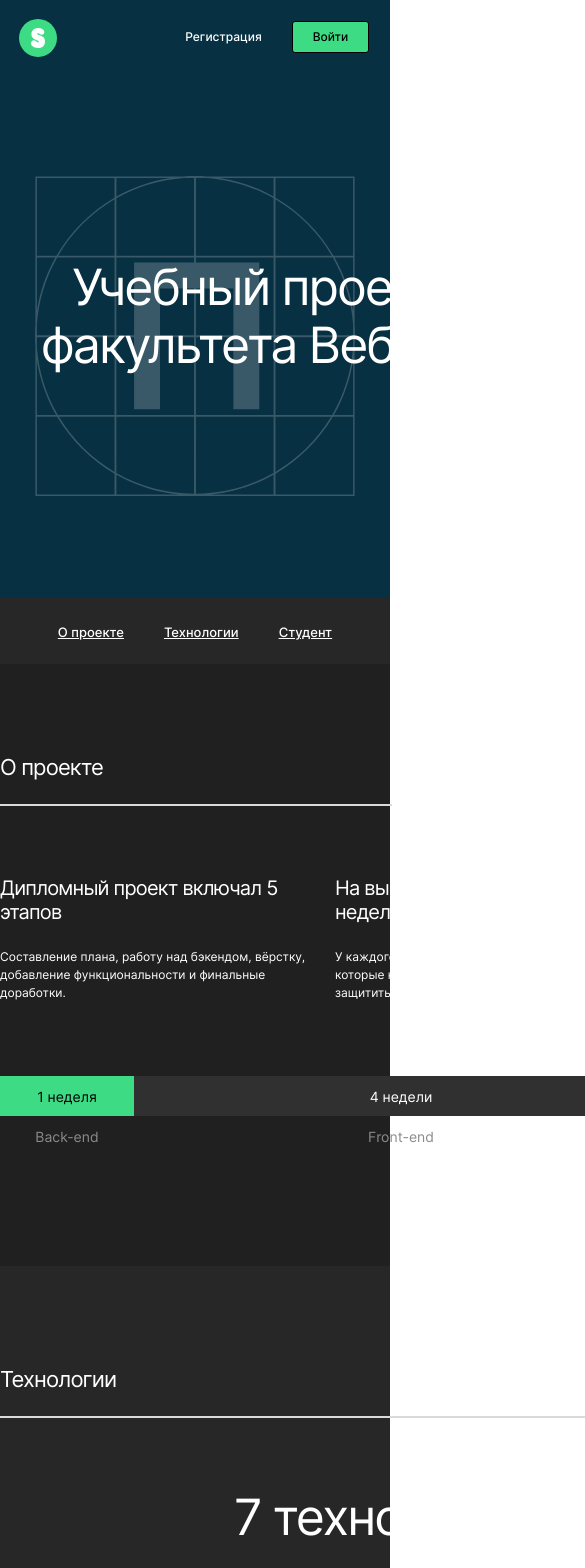
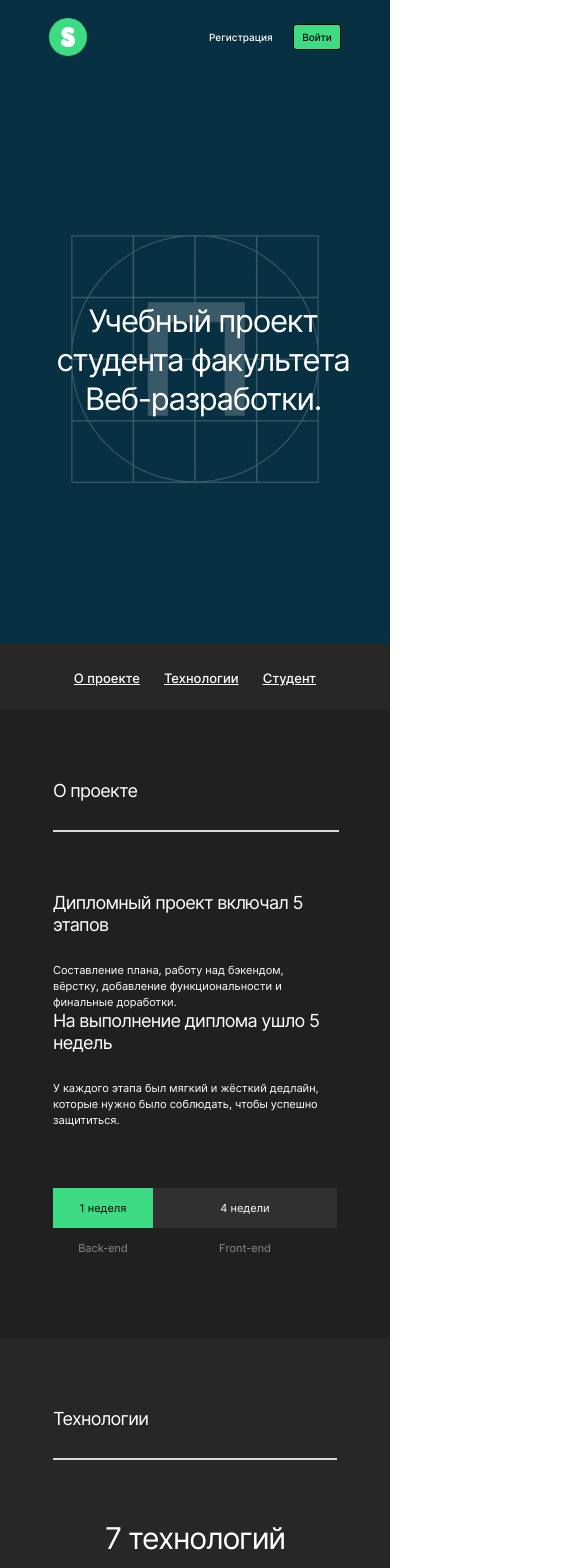
Before and after one commit to the69nemo/movies-explorer-frontend, a React (Create React App) app: page / in a window 390 px wide. Shown: the top 1568 px of the page, 585 px wide, since content can reach past the window. Built offline with nearby package versions, Linux system fonts and the light colour scheme.

Commit message:
main_320px: done

```diff
--- a/src/components/AboutMe/AboutMe.css
+++ b/src/components/AboutMe/AboutMe.css
@@ -27,7 +27,7 @@
 .about-me__container {
   display: grid;
   grid-template-columns: 600px 270px;
-  grid-template-rows: 60px 38px 190px 39px;
+  grid-template-rows: repeat(auto-fit, minmax(18px, 1fr));
   column-gap: 270px;
 }
 
@@ -71,9 +71,12 @@
 
 .about-me__social-wrapper {
   display: flex;
+  padding-top: 99px;
 }
 
 .about-me__social {
+  margin: 0;
+  padding: 0;
   margin-right: 20px;
   font-style: normal;
   font-weight: 500;
@@ -91,12 +94,12 @@
 @media screen and (max-width: 1280px) {
   .about-me {
     max-width: 668px;
-    padding: 90px 0 91px
+    padding: 90px 0 91px;
   }
 
   .about-me__container {
     grid-template-columns: 364px 255px;
-    grid-template-rows: 60px 38px 170px 39px;
+
     column-gap: 49px;
   }
 
@@ -111,7 +114,8 @@
     height: 307px;
   }
 
-  .about-me__subtitle, .about-me__discription {
+  .about-me__subtitle,
+  .about-me__discription {
     font-size: 12px;
     line-height: 18px;
   }
@@ -120,7 +124,56 @@
     margin-bottom: 66px;
   }
 
-  .about-me__social {
-    margin-top: 20px;
+  .about-me__social-wrapper {
+    padding-top: 20px;
   }
 }
+
+@media screen and (max-width: 768px) {
+  .about-me {
+    max-width: 292px;
+    padding: 70px 0 69px;
+  }
+
+  .about-me__container {
+    grid-template-columns: 292px;
+
+  }
+
+  .about-me__photo {
+    width: 292px;
+    height: 352px;
+    grid-row: 1/2;
+    grid-column: 1/2;
+  }
+
+  .about-me__student-name {
+    grid-row: 2/3;
+    padding-top: 40px;
+    font-size: 30px;
+    line-height: 36px;
+  }
+
+  .about-me__subtitle {
+    grid-row: 3/4;
+    padding-top: 20px;
+    font-size: 11px;
+    line-height: 16px;
+  }
+
+  .about-me__discription {
+    grid-row: 4/5;
+    padding-top: 20px;
+    font-size: 11px;
+    line-height: 16px;
+  }
+
+  .about-me__social-wrapper {
+    grid-row: 5/6;
+    padding-top: 40px;
+  }
+
+  .about-me__social {
+    margin-right: 26px;
+  }
+}
--- a/src/components/AboutProject/AboutProject.css
+++ b/src/components/AboutProject/AboutProject.css
@@ -3,6 +3,7 @@
   box-sizing: border-box;
   padding: 0;
   margin: 0 auto;
+  color: #ffffff;
 }
 
 .about-project__title {
@@ -13,7 +14,6 @@
   font-size: 22px;
   line-height: 27px;
   letter-spacing: -0.04em;
-  color: #ffffff;
 }
 
 .about-project__line {
@@ -23,35 +23,35 @@
   margin-bottom: 70px;
 }
 
-.about-project__container {
+.about-project__grid-container {
   display: grid;
-  margin-bottom: 110px;
-  grid-template-rows: 50px 150px repeat(2, 40px);
-  grid-template-columns: repeat(2, 228px) repeat(2, 114px) 228px 208px 20px;
-  color: #ffffff;
-  grid-template-areas:
-    "title1 title1 title1 title2 title2 title2 ."
-    "subtitle1 subtitle1 subtitle1 subtitle2 subtitle2 subtitle2 ."
-    "timeline1 timeline2 timeline2 timeline2 timeline2 timeline2 timeline2"
-    "subtimeline1 subtimeline2 subtimeline2 subtimeline2 subtimeline2 subtimeline2 subtimeline2";
+  margin: 110px 0;
+  grid-template-rows: repeat(2, 40px);
+  grid-template-columns: 228px 1fr;
+}
+
+.about-project__flex-container {
+  display: flex;
+  flex-wrap: wrap;
+}
+
+.about-text-container {
+  width: 550px;
+}
+
+.about-text-container:not(:last-child) {
+  margin-right: 40px;
 }
 
 .about-project__text-title {
   margin: 0;
   padding: 0;
+  margin-bottom: 26px;
   font-style: normal;
   font-weight: 400;
   font-size: 20px;
   line-height: 24px;
   letter-spacing: -0.04em;
-}
-
-.about-project__text-title_type_title1 {
-  grid-area: title1;
-}
-
-.about-project__text-title_type_title2 {
-  grid-area: title2;
 }
 
 .about-project__text-subtitle {
@@ -63,42 +63,26 @@
   line-height: 20px;
 }
 
-.about-project__text-title_type_subtitle1 {
-  grid-area: subtitle1;
-}
-
-.about-project__text-title_type_subtitle2 {
-  grid-area: subtitle2;
-}
-
 .about-project__timeline {
   display: flex;
   align-items: center;
 }
 
 .about-project__timeline_type_timelin1 {
-  grid-area: timeline1;
   color: #000000;
   background-color: #3ddc84;
+  grid-column: 1/2;
 }
 
 .about-project__timeline_type_timelin2 {
-  grid-area: timeline2;
   background-color: #303030;
+  grid-column: 2/3;
 }
 
 .about-project__timeline-subtitle {
   display: flex;
   align-items: center;
   color: #8b8b8b;
-}
-
-.about-project__timeline_type_subtimelin1 {
-  grid-area: subtimeline1;
-}
-
-.about-project__timeline_type_subtimelin2 {
-  grid-area: subtimeline2;
 }
 
 .about-project__timeline-text {
@@ -119,14 +103,58 @@
     margin-top: 90px;
   }
 
-  .about-project__container {
-    grid-template-columns: repeat(2, 134px) repeat(2, 67px) 134px 120px 12px;
+  .about-text-container {
+    width: 319px;
+  }
+
+  .about-text-container:not(:last-child) {
+    margin-right: 30px;
+  }
+
+  .about-project__grid-container {
+    grid-template-columns: 140px 1fr;
+    margin: 56px 0 93px;
   }
 
   .about-project__text-subtitle {
     margin-top: 22px;
-    width: 319px;
     font-size: 12px;
     line-height: 18px;
   }
 }
+
+@media screen and (max-width: 768px) {
+  .about-project {
+    width: 284px;
+  }
+
+  .about-project__title {
+    margin: 70px 0 28px;
+    font-size: 18px;
+    line-height: 22px;
+  }
+
+  .about-project__line {
+    margin-bottom: 60px;
+  }
+
+  .about-project__text-title {
+    font-size: 18px;
+    line-height: 22px;
+  }
+
+  .about-project__text-subtitle {
+    font-size: 11px;
+    line-height: 16px;
+  }
+
+  .about-project__grid-container {
+    grid-template-columns: 100px 1fr;
+    margin: 60px 0 70px;
+  }
+
+  .about-project__timeline-text {
+    font-size: 11px;
+    line-height: 13px;
+  }
+}
--- a/src/components/AboutProject/AboutProject.js
+++ b/src/components/AboutProject/AboutProject.js
@@ -6,21 +6,27 @@ function AboutProject() {
     <section className="about-project" id="about-project">
       <h2 className="about-project__title">О проекте</h2>
       <div className="about-project__line" />
-      <div className="about-project__container">
-        <h3 className="about-project__text-title about-project__text-title_type_title1">
+      <div className="about-project__flex-container">
+        <div className="about-text-container">
+          <h3 className="about-project__text-title">
             Дипломный проект включал 5 этапов
           </h3>
-        <p className="about-project__text-subtitle about-project__text-title_type_subtitle1">
+          <p className="about-project__text-subtitle">
             Составление плана, работу над бэкендом, вёрстку, добавление
             функциональности и финальные доработки.
           </p>
-        <h3 className="about-project__text-title about-project__text-title_type_title2">
+        </div>
+        <div className="about-text-container">
+          <h3 className="about-project__text-title">
             На выполнение диплома ушло 5 недель
           </h3>
-        <p className="about-project__text-subtitle about-project__text-title_type_subtitle2">
+          <p className="about-project__text-subtitle">
             У каждого этапа был мягкий и жёсткий дедлайн, которые нужно было
             соблюдать, чтобы успешно защититься.
           </p>
+        </div>
+      </div>
+      <div className="about-project__grid-container">
         <div className="about-project__timeline about-project__timeline_type_timelin1">
           <span className="about-project__timeline-text">1 неделя</span>
         </div>
--- a/src/components/Footer/Footer.css
+++ b/src/components/Footer/Footer.css
@@ -69,3 +69,49 @@
     max-width: 668px;
   }
 }
+
+@media screen and (max-width: 768px) {
+  .footer {
+    max-width: 300px;
+  }
+
+  .footer__discription {
+    margin-bottom: 21px;
+    font-size: 12px;
+    line-height: 15px;
+  }
+
+  .footer__links-wrapper {
+    display: grid;
+    grid-template-columns: 1fr;
+    grid-template-rows: repeat(auto-fit, minmax(12px, 1fr));
+    justify-items: center;
+    row-gap: 30px;
+    padding-bottom: 10px;
+  }
+
+  .footer__copyright {
+    grid-row: 2/3;
+    color: #8b8b8b;
+    font-size: 12px;
+    line-height: 15px;
+  }
+
+  .footer__link {
+    font-size: 12px;
+    line-height: 15px;
+  }
+
+  .footer__links-container {
+    flex-direction: column;
+    align-items: center;
+  }
+
+  .footer_list:not(:last-child) {
+    margin: 0;
+  }
+
+  .footer_list:not(:first-child) {
+    margin-top: 12px;
+  }
+}
--- a/src/components/Header/Header.css
+++ b/src/components/Header/Header.css
@@ -38,7 +38,8 @@
   cursor: pointer;
 }
 
-.header__button:hover, .header__link:hover {
+.header__button:hover,
+.header__link:hover {
   opacity: 0.8;
 }
 
@@ -59,3 +60,27 @@
     max-width: 668px;
   }
 }
+
+@media screen and (max-width: 768px) {
+  .header {
+    max-width: 292px;
+  }
+
+  .header__btn-container {
+    width: 132px;
+    padding: 0;
+    margin-top: 24px;
+  }
+
+  .header__logo-container {
+    margin-top: 18px;
+    padding: 0;
+  }
+
+  .header__button {
+    font-size: 10px;
+    line-height: 16px;
+    width: 54px;
+    height: 26px;
+  }
+}
--- a/src/components/NavTab/NavTab.css
+++ b/src/components/NavTab/NavTab.css
@@ -1,23 +1,25 @@
 .navtab {
   width: 100%;
   height: 66px;
-  margin: 0 auto;
+  display: flex;
+  justify-content: center;
   background-color: #272727;
 }
 
 .navtab__container {
   margin: 0;
-  padding-top: 24px;
+  margin-top: 24px;
   display: flex;
   justify-content: center;
   list-style-type: none;
 }
 
-.navtab__list {
+.navtab__list:not(:last-child) {
   margin-right: 40px;
 }
 
 .navtab__link {
+  padding: 0;
   font-style: normal;
   font-weight: 500;
   font-size: 13px;
@@ -30,3 +32,14 @@
 .navtab__link:hover {
   opacity: 0.7;
 }
+
+@media screen and (max-width: 768px) {
+  .navtab__container {
+    max-width: 284px;
+    padding: 0;
+  }
+
+  .navtab__list:not(:last-child) {
+    margin-right: 24px;
+  }
+}
--- a/src/components/Portfolio/Portfolio.css
+++ b/src/components/Portfolio/Portfolio.css
@@ -66,3 +66,25 @@
     font-size: 28px;
   }
 }
+
+@media screen and (max-width: 768px) {
+  .portfolio {
+    max-width: 292px;
+  }
+
+  .portfolio__link {
+    font-size: 18px;
+    line-height: 28px;
+  }
+
+  .portfolio__icon {
+    width: 13px;
+    height: 13px;
+  }
+
+  .portfolio__wrapper {
+    margin-bottom: 70px;
+  }
+
+
+}
--- a/src/components/Promo/Promo.css
+++ b/src/components/Promo/Promo.css
@@ -26,3 +26,22 @@
   line-height: 58px;
   letter-spacing: -0.04em;
 }
+
+@media screen and (max-width: 768px) {
+  .promo {
+    height: 644px;
+  }
+
+  .promo__container {
+    background-size: 248px;
+    max-width: 284px;
+    height: 570px;
+  }
+
+  .promo__title {
+    font-size: 31px;
+    line-height: 39px;
+    width: 300px;
+    padding-top: 227px;
+  }
+}
--- a/src/components/Techs/Techs.css
+++ b/src/components/Techs/Techs.css
@@ -51,10 +51,12 @@
 }
 
 .techs__grid-wrapper {
+  padding: 0;
   list-style-type: none;
   display: grid;
   gap: 10px;
-  grid-template-columns: repeat(7, 90px);
+  grid-template-columns: repeat(auto-fit, 90px);
+  grid-template-rows: repeat(auto-fit, 1fr);
   justify-content: center;
 }
 
@@ -77,3 +79,40 @@
     max-width: 768px;
   }
 }
+
+@media screen and (max-width: 768px) {
+  .techs {
+    padding: 70px 0;
+  }
+
+  .techs__container {
+    max-width: 284px;
+  }
+
+  .techs__title {
+    margin-bottom: 28px;
+    font-size: 18px;
+    line-height: 22px;
+  }
+
+  .techs__line {
+    margin-bottom: 60px;
+  }
+
+  .techs__text-title {
+    margin-bottom: 24px;
+    font-size: 30px;
+    line-height: 36px;
+  }
+
+  .techs__text-subtitle {
+    margin-bottom: 50px;
+    font-size: 11px;
+    line-height: 16px;
+  }
+
+  .techs__list {
+    font-size: 12px;
+    line-height: 15px;
+  }
+}
```
Lines whose indentation alone changed are shown as unchanged.
